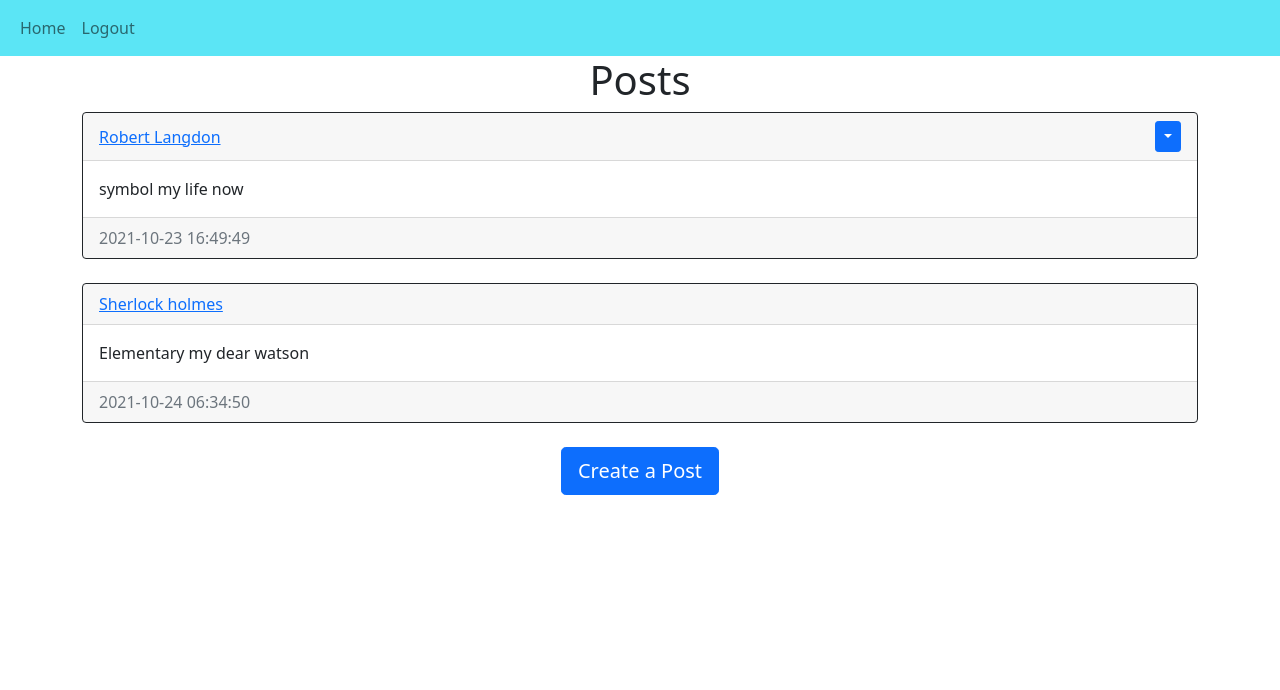
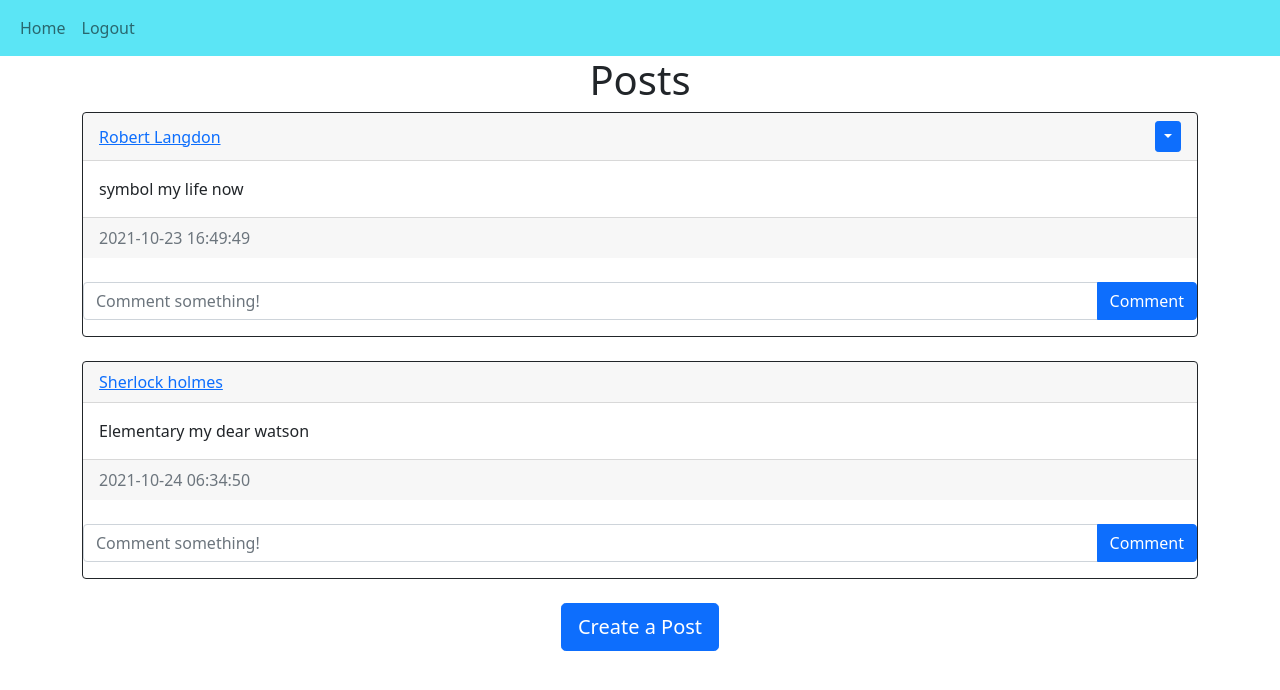
Before and after one commit to hrneogi7/limbic-blook, a Flask app: page / in a window 1280 px wide. Shown: the top 690 px of the page. Run offline with Flask 2, Linux system fonts and the light colour scheme; a user stored in the database is signed in; data comes from the database, SQL or seed files in the repository; both versions use the stored data as it was before the commit; parts of the project's set-up code (start-up, migrations or seed data) failed here and were passed over.

Commit message:
added comment view

```diff
--- a/website/__init__.py
+++ b/website/__init__.py
@@ -19,7 +19,7 @@ def create_app():
     app.register_blueprint(views, url_prefix="/")
     app.register_blueprint(auth, url_prefix="/")
 
-    from .models import User,Post
+    from .models import User,Post, Comment
 
     create_database(app)
 
--- a/website/templates/posts_div.html
+++ b/website/templates/posts_div.html
@@ -29,6 +29,18 @@
         <div class="card-text">{{post.text}}</div>
       </div>
       <div class="card-footer text-muted">{{post.date_created}}</div>
+      <br>
+
+      <form class="input-group mb-3" method="POST" action="/create-comment/{{ post.id }}">
+        <input
+          type="text" id="text"
+          name="text"
+          class="form-control"
+          placeholder="Comment something!">
+        <button type="submit" class="btn btn-primary">
+          Comment
+        </button>
+      </form>
     </div>
     <br/ > {% endfor %}
   </div>
--- a/website/views.py
+++ b/website/views.py
@@ -1,6 +1,6 @@
 from flask import Blueprint, render_template, flash, redirect, request, url_for
 from flask_login import login_required, current_user
-from .models import Post, User
+from .models import Post, User, Comment
 from . import db
 
 views = Blueprint("views", __name__)
@@ -65,3 +65,17 @@ def posts(username):
     posts = user.posts
 
     return render_template("posts.html", user=current_user, posts=posts, username=username)
+
+@views.route("/create-comment/<post_id", methods=['POST'])
+@login_required
+def create_comment(post_id):
+    text = request.form.get('text')
+
+    if post:
+        comment = Comment(text=text,author=current_user.id,post_id=post_id)
+        db.session.add(comment)
+        db.session.commit()
+    else:
+        flash('Please type something to add comment', category='error')
+
+    return redirect(url_for("views.home"))
```
Also changed, not shown: website/models.py (+11 -0 lines), website/database.db (deleted).
